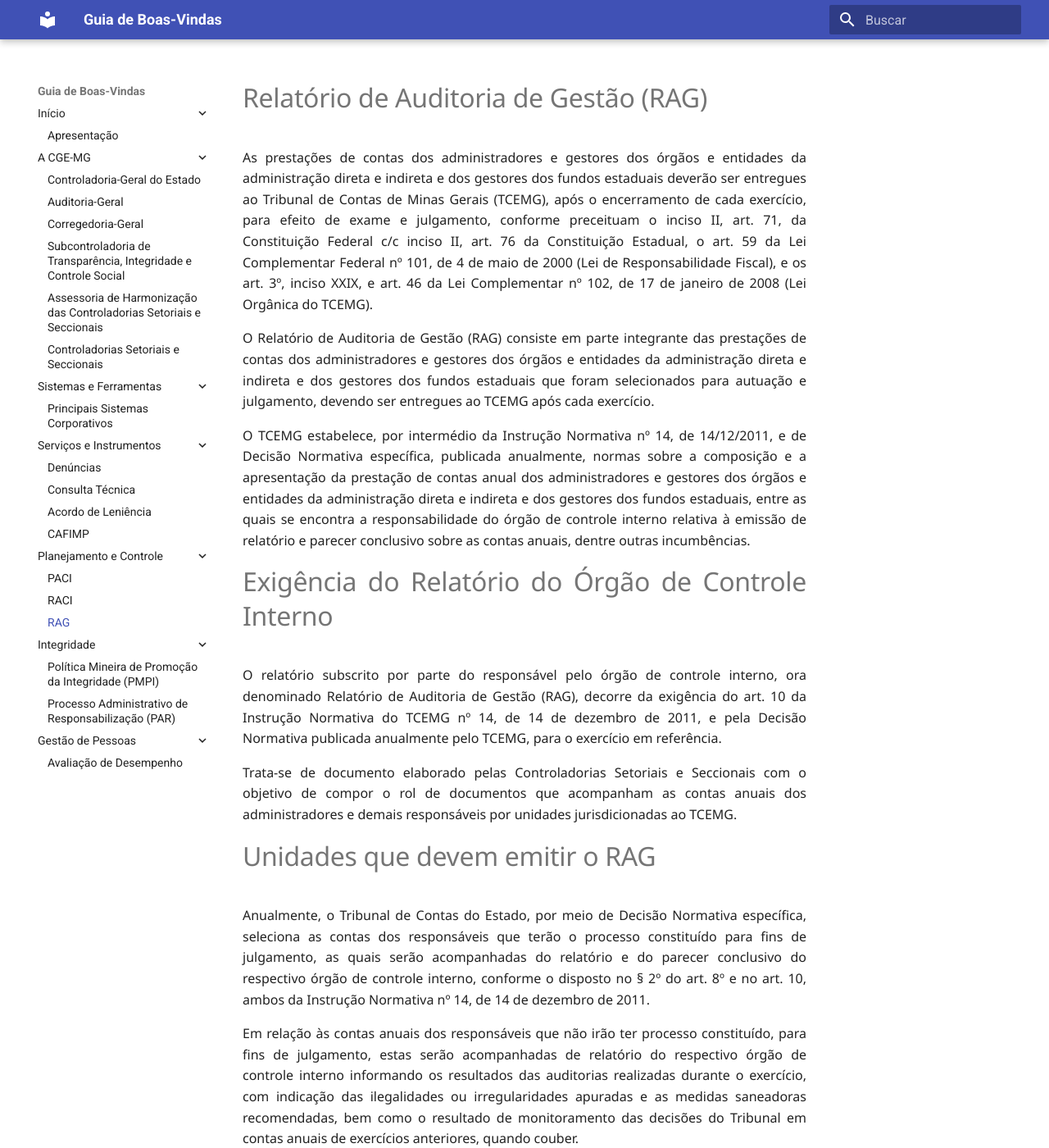
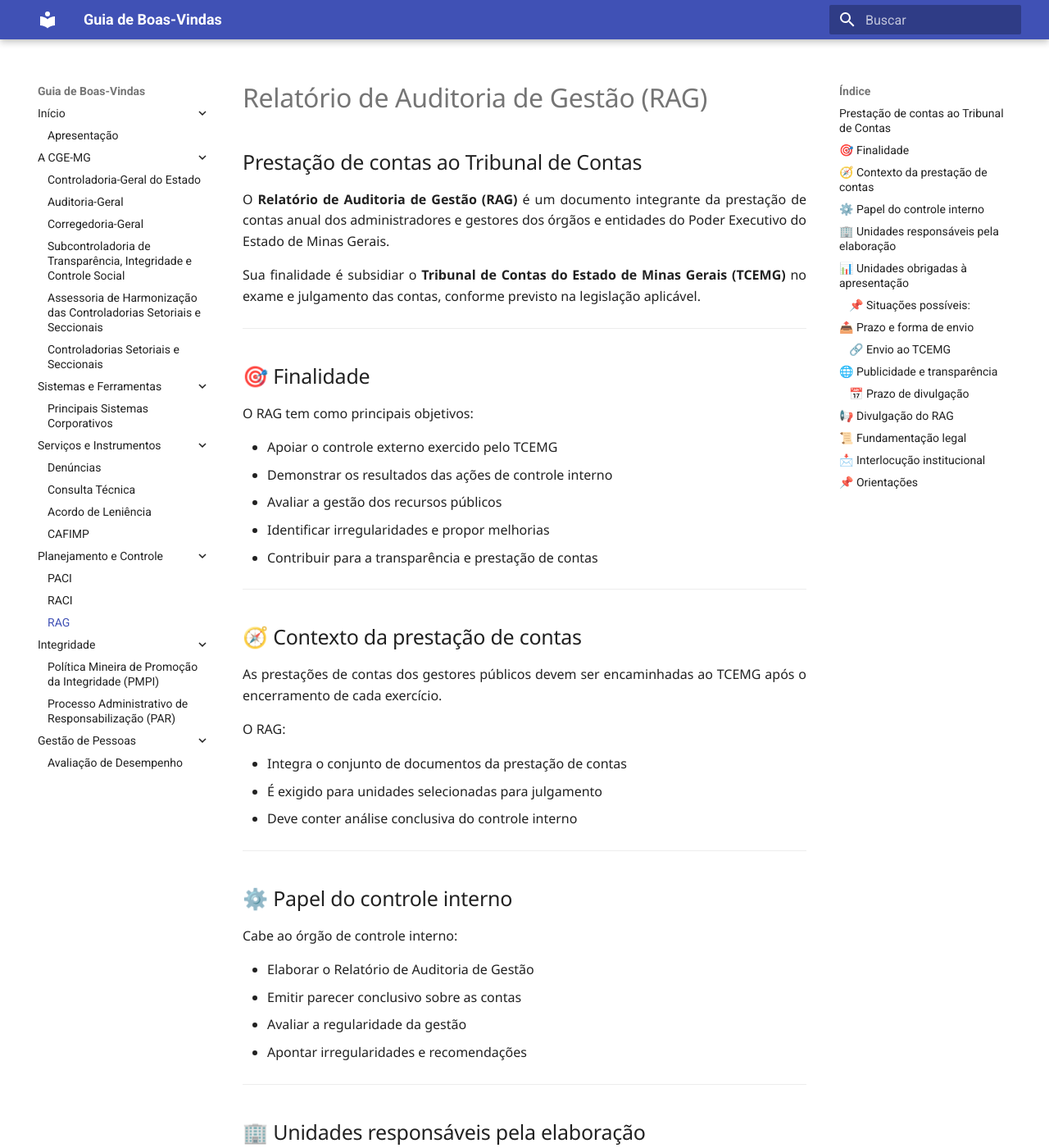
Before and after one commit to CGEMG-AHCS/guia-de-boas-vindas, an MkDocs documentation site: the page built from docs/rag.md, in a window 1280 px wide and 1400 px high. Shown: the whole window at 82% size. Built offline with MkDocs 1.6.1 and Material for MkDocs 9.7.7, drawn with Linux system fonts in a browser that asks for light colours; some of the changed text lies outside the part shown.

Commit message:
Update rag.md

```diff
--- a/docs/rag.md
+++ b/docs/rag.md
@@ -1,65 +1,177 @@
 # Relatório de Auditoria de Gestão (RAG)
+## Prestação de contas ao Tribunal de Contas
 
-As prestações de contas dos administradores e gestores dos órgãos e entidades da administração direta e indireta e dos gestores dos fundos estaduais deverão ser entregues ao Tribunal de Contas de Minas Gerais (TCEMG), após o encerramento de cada exercício, para efeito de exame e julgamento, conforme preceituam o inciso II, art. 71, da Constituição Federal c/c inciso II, art. 76 da Constituição Estadual, o art. 59 da Lei Complementar Federal nº 101, de 4 de maio de 2000 (Lei de Responsabilidade Fiscal), e os art. 3º, inciso XXIX, e art. 46 da Lei Complementar nº 102, de 17 de janeiro de 2008 (Lei Orgânica do TCEMG).
+O **Relatório de Auditoria de Gestão (RAG)** é um documento integrante da prestação de contas anual dos administradores e gestores dos órgãos e entidades do Poder Executivo do Estado de Minas Gerais.
 
-O Relatório de Auditoria de Gestão (RAG) consiste em parte integrante das prestações de contas dos administradores e gestores dos órgãos e entidades da administração direta e indireta e dos gestores dos fundos estaduais que foram selecionados para autuação e julgamento, devendo ser entregues ao TCEMG após cada exercício.
+Sua finalidade é subsidiar o **Tribunal de Contas do Estado de Minas Gerais (TCEMG)** no exame e julgamento das contas, conforme previsto na legislação aplicável.
 
-O TCEMG estabelece, por intermédio da Instrução Normativa nº 14, de 14/12/2011, e de Decisão Normativa específica, publicada anualmente, normas sobre a composição e a apresentação da prestação de contas anual dos administradores e gestores dos órgãos e entidades da administração direta e indireta e dos gestores dos fundos estaduais, entre as quais se encontra a responsabilidade do órgão de controle interno relativa à emissão de relatório e parecer conclusivo sobre as contas anuais, dentre outras incumbências.
+---
 
+## 🎯 Finalidade
 
-# Exigência do Relatório do Órgão de Controle Interno
+O RAG tem como principais objetivos:
 
-O relatório subscrito por parte do responsável pelo órgão de controle interno, ora denominado Relatório de Auditoria de Gestão (RAG), decorre da exigência do art. 10 da Instrução Normativa do TCEMG nº 14, de 14 de dezembro de 2011, e pela Decisão Normativa publicada anualmente pelo TCEMG, para o exercício em referência.
+- Apoiar o controle externo exercido pelo TCEMG
+- Demonstrar os resultados das ações de controle interno
+- Avaliar a gestão dos recursos públicos
+- Identificar irregularidades e propor melhorias
+- Contribuir para a transparência e prestação de contas
 
-Trata-se de documento elaborado pelas Controladorias Setoriais e Seccionais com o objetivo de compor o rol de documentos que acompanham as contas anuais dos administradores e demais responsáveis por unidades jurisdicionadas ao TCEMG.
+---
 
+## 🧭 Contexto da prestação de contas
 
-# Unidades que devem emitir o RAG
+As prestações de contas dos gestores públicos devem ser encaminhadas ao TCEMG após o encerramento de cada exercício.
 
-Anualmente, o Tribunal de Contas do Estado, por meio de Decisão Normativa específica, seleciona as contas dos responsáveis que terão o processo constituído para fins de julgamento, as quais serão acompanhadas do relatório e do parecer conclusivo do respectivo órgão de controle interno, conforme o disposto no § 2º do art. 8º e no art. 10, ambos da Instrução Normativa nº 14, de 14 de dezembro de 2011.
+O RAG:
 
-Em relação às contas anuais dos responsáveis que não irão ter processo constituído, para fins de julgamento, estas serão acompanhadas de relatório do respectivo órgão de controle interno informando os resultados das auditorias realizadas durante o exercício, com indicação das ilegalidades ou irregularidades apuradas e as medidas saneadoras recomendadas, bem como o resultado de monitoramento das decisões do Tribunal em contas anuais de exercícios anteriores, quando couber.
+- Integra o conjunto de documentos da prestação de contas
+- É exigido para unidades selecionadas para julgamento
+- Deve conter análise conclusiva do controle interno
 
+---
 
-# Prazo e forma de envio
+## ⚙️ Papel do controle interno
 
-O RAG deverá ser registrado nos sistemas e-Cgu e SEI!MG e, logo depois, encaminhado ao gestor máximo do órgão/entidade para envio ao Tribunal de Contas do Estado de Minas Gerais via e-TCE.
+Cabe ao órgão de controle interno:
 
-As prestações de contas anuais deverão ser apresentadas exclusivamente por intermédio do e-TCE, disponível para acesso no Portal do Tribunal de Contas, observando os prazos estabelecidos na Decisão Normativa emitida previamente pelo TCEMG.
+- Elaborar o Relatório de Auditoria de Gestão
+- Emitir parecer conclusivo sobre as contas
+- Avaliar a regularidade da gestão
+- Apontar irregularidades e recomendações
 
+---
 
-# Publicidade da prestação de contas entregue ao TCEMG
+## 🏢 Unidades responsáveis pela elaboração
 
-Os órgãos/entidades deverão disponibilizar, em área de amplo acesso do seu sítio na internet, os documentos da prestação de contas entregue ao TCEMG e informações de interesse coletivo ou geral relacionados às contas do exercício, incluindo as demonstrações contábeis e respectivas notas explicativas, em atendimento ao art. 8º da Lei nº 12.527, de 18 de novembro de 2011.
+O RAG é elaborado pelas:
 
-Prazo: Até 30 (trinta) dias após a remessa da prestação de contas anual ao TCEMG, por no mínimo 5 anos.
+👉 **Controladorias Setoriais e Seccionais**
 
-O RAG será divulgado conforme previsto no Capítulo VIII – Divulgação do Relatório de Auditoria, da IN CGE AUGE nº 04/2020.
+Essas unidades atuam na:
 
+- Análise das contas dos gestores
+- Consolidação das informações
+- Emissão do relatório técnico
 
-# Fundamentação Legal
+---
 
-- [Inciso II, art. 71, da Constituição Federal/88;](https://www.planalto.gov.br/ccivil_03/constituicao/constituicao.htm)
+## 📊 Unidades obrigadas à apresentação
 
-- [Inciso II, art. 76 da Constituição Estadual/89;](https://www.almg.gov.br/legislacao-mineira/texto/CON/1989/1989/)
+Anualmente, o TCEMG define, por meio de **Decisão Normativa**, as unidades cujas contas serão objeto de julgamento.
 
-- [Art. 59 da Lei Complementar Federal nº 101, de 04 de maio de 2000;](https://www.planalto.gov.br/ccivil_03/leis/lcp/lcp101.htm)
+### 📌 Situações possíveis:
 
-- [Art. 3º, inciso XXIX, e art. 46 da Lei Complementar nº 102, de 17 de janeiro de 2008 (Lei Orgânica do TCEMG);](https://www.almg.gov.br/legislacao-mineira/texto/LCP/102/2008/)
+✔ **Unidades selecionadas:**
+- Devem apresentar o RAG com parecer conclusivo
 
-- [Instrução Normativa TCE/MG nº 14, de 14 de dezembro de 2011;](https://www.tce.mg.gov.br/projetocontas/atos/IN-14-11.pdf)
+✔ **Unidades não selecionadas:**
+- Devem apresentar relatório com:
 
-- [art. 8º da Lei nº 12.527, de 18 de novembro de 2011;](https://www.planalto.gov.br/ccivil_03/_ato2011-2014/2011/lei/l12527.htm)
+  - Resultados das auditorias realizadas
+  - Irregularidades identificadas
+  - Medidas recomendadas
+  - Monitoramento de decisões anteriores
 
-- [Decreto Estadual nº 45.969, de 24 de maio de 2012.](https://www.almg.gov.br/legislacao-mineira/DEC/45969/2012/)
+---
 
+## 📤 Prazo e forma de envio
 
-# Interlocutor Institucional
+O RAG deve ser:
 
-Diretoria Central de Auditoria de Contas
+- Registrado nos sistemas:
+  - e-CGU
+  - SEI!MG
 
-Carolina Lage Pedroso Bertani
+- Encaminhado ao gestor máximo do órgão
 
-Telefone: (31) 3915-8983
+---
 
-Endereço Eletrônico: carolina.bertani@cge.mg.gov.br
+### 🔗 Envio ao TCEMG
+
+A prestação de contas deve ser enviada exclusivamente por meio do:
+
+👉 **Sistema e-TCE**
+
+🔗 Disponível no portal do Tribunal de Contas
+
+O prazo de envio é definido anualmente por **Decisão Normativa do TCEMG**.
+
+---
+
+## 🌐 Publicidade e transparência
+
+Os órgãos e entidades devem disponibilizar, em seus sítios eletrônicos:
+
+- Documentos da prestação de contas
+- Demonstrações contábeis
+- Informações de interesse coletivo
+
+---
+
+### 📅 Prazo de divulgação
+
+- Até 30 dias após envio ao TCEMG
+- Manutenção por, no mínimo, 5 anos
+
+---
+
+## 📢 Divulgação do RAG
+
+A divulgação do relatório segue as diretrizes da:
+
+👉 **IN CGE/AUGE nº 04/2020 (Capítulo VIII)**
+
+---
+
+## 📜 Fundamentação legal
+
+🔗 **Principais normativos:**
+
+- Constituição Federal (art. 71):
+  https://www.planalto.gov.br/ccivil_03/constituicao/constituicao.htm
+
+- Constituição Estadual (art. 76):
+  https://www.almg.gov.br/legislacao-mineira/texto/CON/1989/1989/
+
+- Lei de Responsabilidade Fiscal (LC nº 101/2000):
+  https://www.planalto.gov.br/ccivil_03/leis/lcp/lcp101.htm
+
+- Lei Orgânica do TCEMG (LC nº 102/2008):
+  https://www.almg.gov.br/legislacao-mineira/texto/LCP/102/2008/
+
+- Instrução Normativa TCEMG nº 14/2011:
+  https://www.tce.mg.gov.br/projetocontas/atos/IN-14-11.pdf
+
+- Lei de Acesso à Informação (Lei nº 12.527/2011):
+  https://www.planalto.gov.br/ccivil_03/_ato2011-2014/2011/lei/l12527.htm
+
+- Decreto Estadual nº 45.969/2012:
+  https://www.almg.gov.br/legislacao-mineira/DEC/45969/2012/
+
+---
+
+## 📩 Interlocução institucional
+
+Para orientações e esclarecimentos:
+
+🏢 **Diretoria Central de Auditoria de Contas**
+
+👤 Responsável: Carolina Lage Pedroso Bertani
+📞 Telefone: (31) 3915-8983
+📧 E-mail: carolina.bertani@cge.mg.gov.br
+
+---
+
+## 📌 Orientações
+
+!!! note "Importante"
+    O RAG constitui documento essencial para o julgamento das contas pelo Tribunal de Contas.
+
+!!! tip "Boa prática"
+    As informações devem ser apresentadas de forma clara, consistente e alinhada aos registros oficiais.
+
+!!! warning "Atenção"
+    O não atendimento aos prazos e requisitos pode comprometer a regularidade da prestação de contas.
+
+---
```
